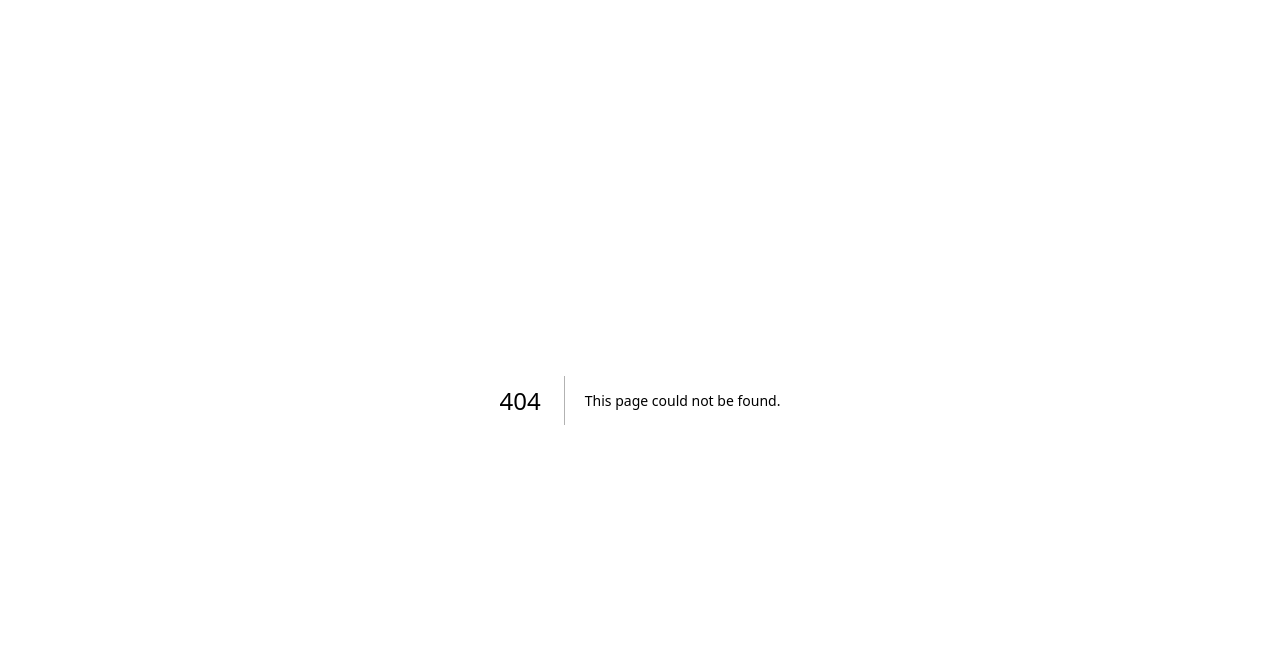
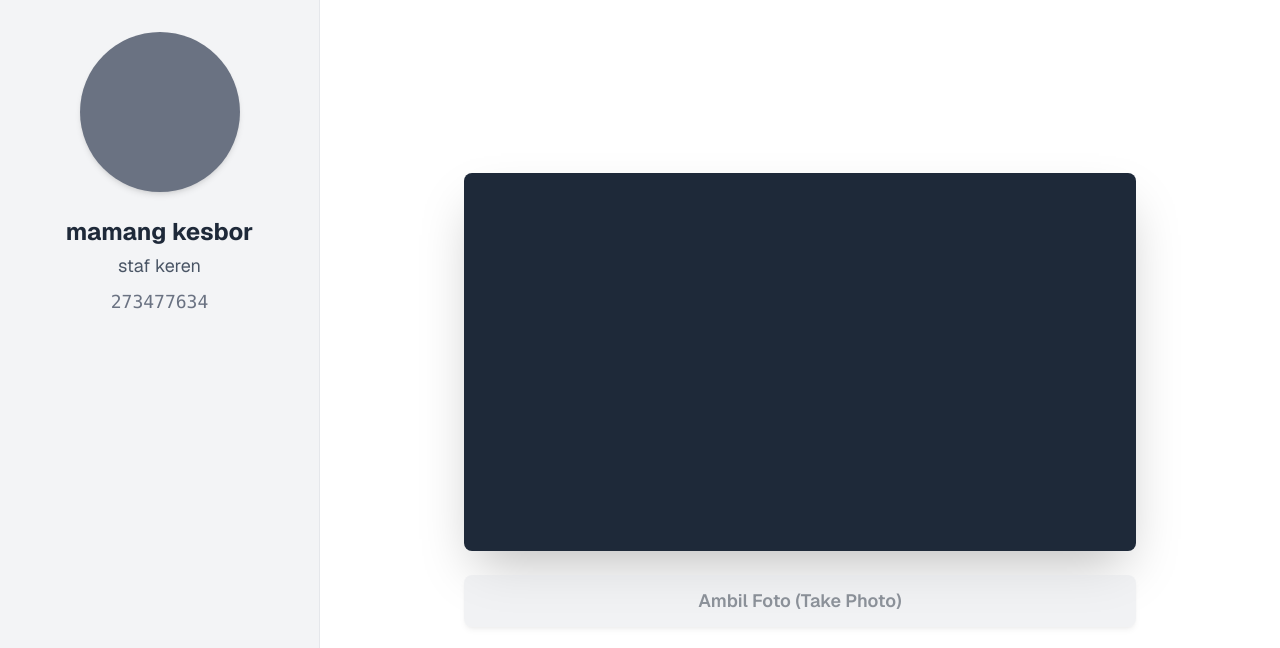
Before and after one commit to gilanggnw/absen-apel-kejati, a Next.js app: page /absen/foto in a window 1280 px wide. Before the commit this address had no page. Shown: the top 648 px of the page. Built offline with nearby package versions, Linux system fonts and the light colour scheme; no server answers.

Commit message:
/absen/foto functionality

```diff
--- /dev/null
+++ b/app/absen/foto/page.tsx
@@ -0,0 +1,158 @@
+'use client';
+
+import React, { useState, useRef, useEffect } from 'react';
+
+// Main App Component for the Photo Attendance Page
+export default function FotoPage() {
+  const [showDialog, setShowDialog] = useState(false);
+  // State to manage the captured image data URL
+  const [capturedImage, setCapturedImage] = useState<string | null>(null);
+  // State to manage the camera stream
+  const [stream, setStream] = useState<MediaStream | null>(null);
+  // Ref for the video element
+  const videoRef = useRef<HTMLVideoElement>(null);
+  // Ref for the canvas element used for capturing the photo
+  const canvasRef = useRef<HTMLCanvasElement>(null);
+
+  // Function to start the camera
+  const startCamera = async () => {
+    // Don't start if there's already a stream
+    if (stream) return;
+
+    try {
+      const mediaStream = await navigator.mediaDevices.getUserMedia({ video: true });
+      setStream(mediaStream);
+      if (videoRef.current) {
+        videoRef.current.srcObject = mediaStream;
+      }
+    } catch (error) {
+      console.error("Error accessing camera:", error);
+      // Handle errors, e.g., show a message to the user
+    }
+  };
+
+  // Function to stop the camera
+  const stopCamera = () => {
+    if (stream) {
+      stream.getTracks().forEach(track => track.stop());
+      setStream(null);
+    }
+  };
+
+  // Function to capture a photo from the video stream
+  const handleTakePhoto = () => {
+    if (videoRef.current && canvasRef.current) {
+      const video = videoRef.current;
+      const canvas = canvasRef.current;
+
+      // Set canvas dimensions to match the video feed
+      canvas.width = video.videoWidth;
+      canvas.height = video.videoHeight;
+
+      // Draw the current video frame onto the canvas
+      const context = canvas.getContext('2d');
+      context?.drawImage(video, 0, 0, canvas.width, canvas.height);
+
+      // Get the image data URL from the canvas
+      const dataUrl = canvas.toDataURL('image/png');
+      setCapturedImage(dataUrl);
+
+      // Stop the camera after taking the photo
+      stopCamera();
+    }
+  };
+
+  // Function to retake the photo
+  const handleRetakePhoto = () => {
+    setCapturedImage(null);
+    startCamera(); // Restart the camera
+  };
+
+  // Function to save the photo
+  const handleSavePhoto = () => {
+    // Here you would add logic to actually save the photo (e.g., upload to server)
+    setShowDialog(true);
+  };
+
+  // Effect to start the camera when the component mounts
+  useEffect(() => {
+    startCamera();
+
+    // Cleanup function to stop the camera when the component unmounts
+    return () => {
+      stopCamera();
+    };
+  }, []); // Empty dependency array ensures this runs only once on mount
+
+
+  return (
+    <div className="flex h-screen bg-white font-sans">
+      {/* Sidebar Section */}
+      <aside className="w-1/4 bg-gray-100 p-8 flex flex-col items-center text-center border-r border-gray-200">
+        {/* Profile Picture Placeholder */}
+        <div className="w-40 h-40 bg-gray-500 rounded-full mb-6 shadow-md"></div>
+
+        {/* User Information */}
+        <h2 className="text-2xl font-bold text-gray-800">mamang kesbor</h2>
+        <p className="text-lg text-gray-600 mt-1">staf keren</p>
+        <p className="text-lg text-gray-500 font-mono mt-2">273477634</p>
+      </aside>
+
+      {/* Main Content Section */}
+      <main className="w-3/4 flex flex-col items-center justify-center p-8">
+        <div className="w-full max-w-2xl">
+          {/* Display Area for Camera or Captured Photo */}
+          <div className="bg-gray-800 rounded-lg shadow-2xl w-full aspect-video mb-6 flex items-center justify-center overflow-hidden">
+            {capturedImage ? (
+              <img src={capturedImage} alt="Captured" className="w-full h-full object-cover" />
+            ) : (
+              <video ref={videoRef} autoPlay playsInline className="w-full h-full object-cover"></video>
+            )}
+          </div>
+          {/* Hidden canvas for capturing photo */}
+          <canvas ref={canvasRef} className="hidden"></canvas>
+
+          {/* Action Buttons */}
+          {capturedImage ? (
+            <div className="flex flex-col gap-4">
+              <button
+                onClick={handleRetakePhoto}
+                className="w-full bg-blue-500 text-white text-lg font-semibold py-3 px-6 rounded-lg shadow-md hover:bg-blue-600 focus:outline-none focus:ring-2 focus:ring-offset-2 focus:ring-blue-500 transition-transform transform hover:scale-105"
+              >
+                Ambil Ulang Foto (Retake)
+              </button>
+              <button
+                onClick={handleSavePhoto}
+                className="w-full bg-[#22B573] text-white text-lg font-semibold py-3 px-6 rounded-lg shadow-md hover:bg-[#1a9e5f] focus:outline-none focus:ring-2 focus:ring-offset-2 focus:ring-[#22B573] transition-transform transform hover:scale-105"
+              >
+                Simpan Foto (Save Photo)
+              </button>
+            </div>
+          ) : (
+            <button
+              onClick={handleTakePhoto}
+              disabled={!stream}
+              className="w-full bg-gray-200 text-gray-800 text-lg font-semibold py-3 px-6 rounded-lg shadow-md hover:bg-gray-300 focus:outline-none focus:ring-2 focus:ring-offset-2 focus:ring-gray-400 transition-transform transform hover:scale-105 disabled:opacity-50 disabled:cursor-not-allowed"
+            >
+              Ambil Foto (Take Photo)
+            </button>
+          )}
+        </div>
+      {/* Dialog for photo saved */}
+      {showDialog && (
+        <div className="fixed inset-0 flex items-center justify-center bg-[rgba(0,0,0,0.75)] z-50">
+          <div className="bg-white rounded-lg shadow-lg p-8 text-center">
+            <h2 className="text-2xl font-bold mb-4 text-black">Data berhasil disimpan</h2>
+            <button
+              onClick={() => setShowDialog(false)}
+              className="mt-4 px-6 py-2 bg-blue-500 text-white rounded-lg hover:bg-blue-600 focus:outline-none focus:ring-2 focus:ring-blue-500"
+            >
+              OK
+            </button>
+          </div>
+        </div>
+      )}
+      </main>
+    </div>
+  );
+}
--- a/app/absen/page.tsx
+++ b/app/absen/page.tsx
@@ -2,6 +2,7 @@
 
 import React, { useState } from 'react';
 import Header from '../components/Header';
+import { useRouter } from 'next/navigation';
 
 // SVG Icon for the Search Button
 const SearchIcon = () => (
@@ -25,11 +26,12 @@ const SearchIcon = () => (
 // Main App Component
 export default function Page() {
   // State to hold the search input value
+    const router = useRouter();
   const [searchValue, setSearchValue] = useState('');
 
   const handleSearch = () => {
     // Handle the search logic here, e.g., API call
-    console.log(`Searching for: ${searchValue}`);
+    router.push('/absen/foto');
     // You could show an alert or a message box here, but for this example, we'll log to console.
   };
 
```
